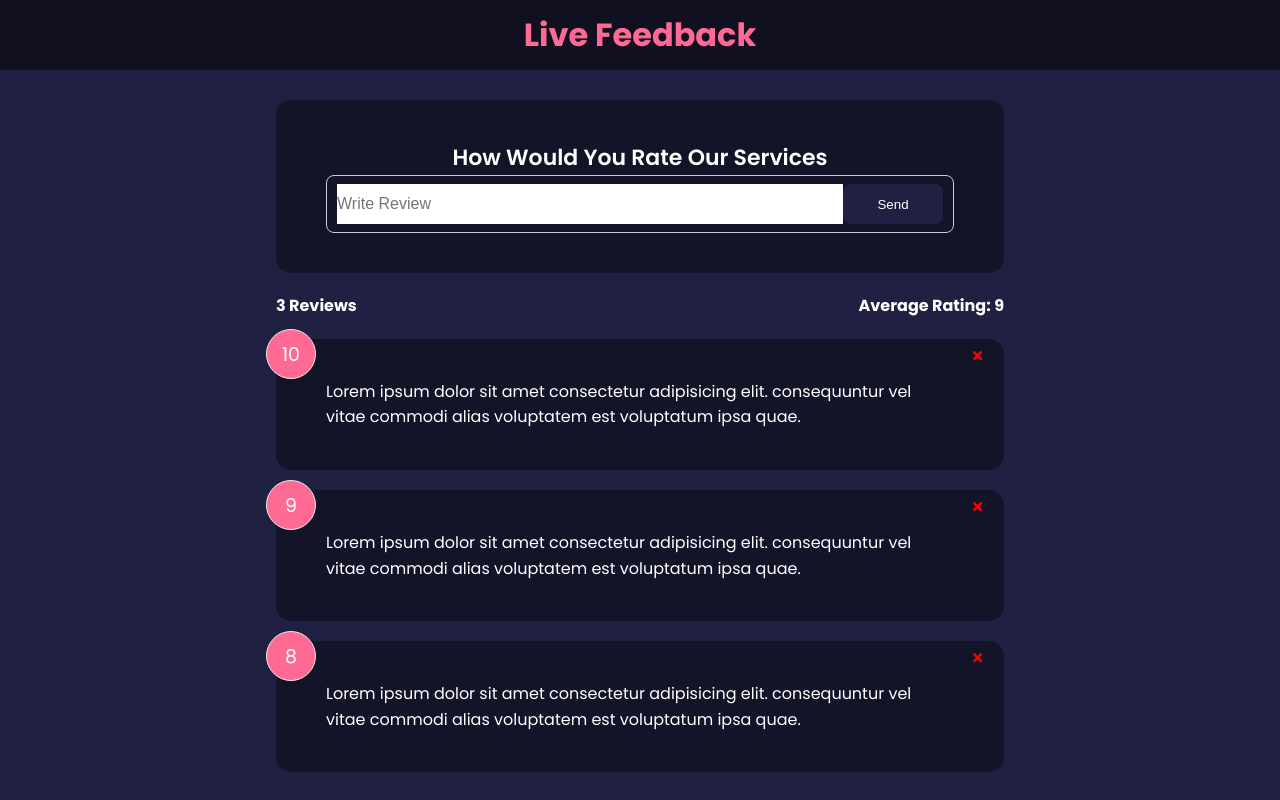
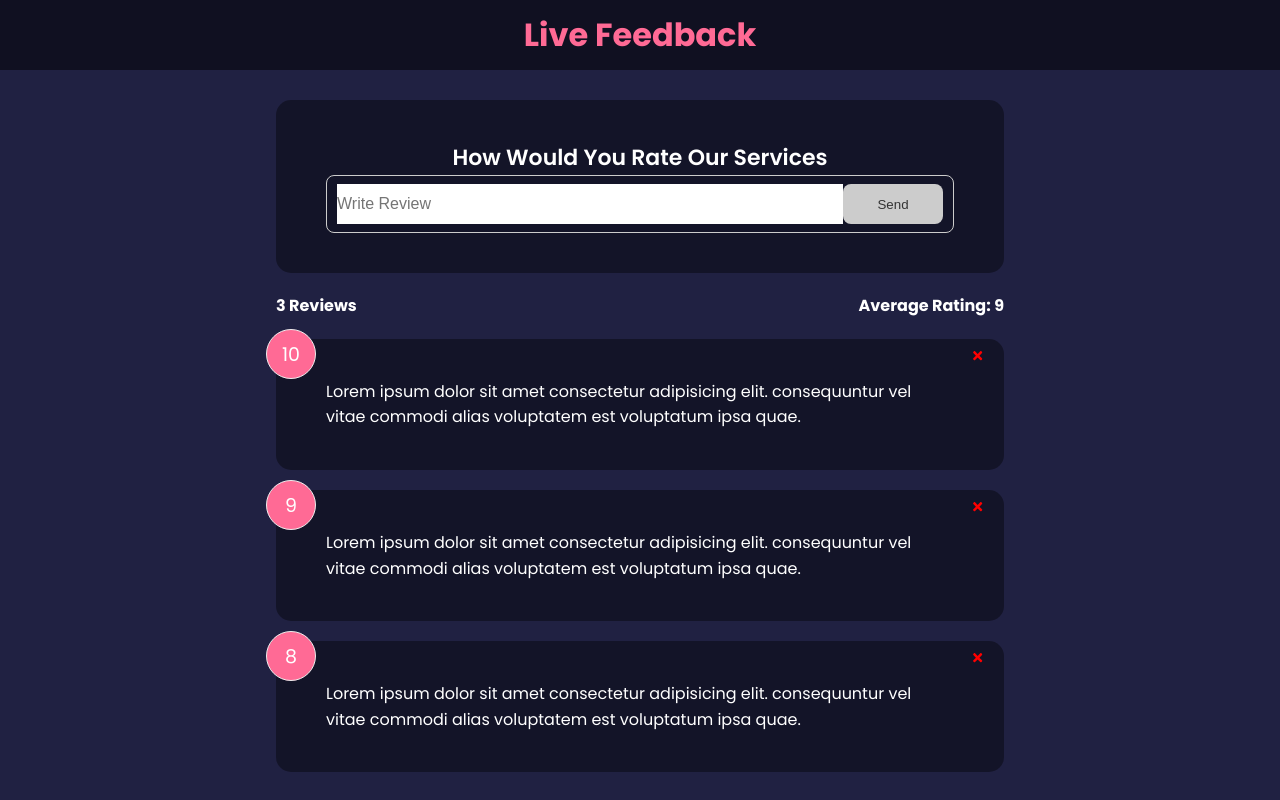
Before and after one commit to achingachris/Yelp-But-for-my-Skills, a React (Create React App) app: page / in a window 1280 px wide. Built offline with nearby package versions, Linux system fonts and the light colour scheme.

Commit message:
real time form validation

```diff
--- a/src/components/FeedbackForm.jsx
+++ b/src/components/FeedbackForm.jsx
@@ -4,8 +4,21 @@
 
 const FeedbackForm = () => {
   const [text, setText] = useState('')
+  const [btnDisabled, setBtnDisabled] = useState(true)
+  const [message, setMessage] = useState('')
 
   const handleTextChange = (e) => {
+    if (text === '') {
+      setBtnDisabled(true)
+      setMessage(null)
+    } else if (text !== '' &&  text.trim().length <= 10) {
+      setBtnDisabled(true)
+      setMessage('Text must be at least 10 characters long')
+    } else {
+      setBtnDisabled(false)
+      setMessage(null)
+    }
+
     setText(e.target.value)
   }
   return (
@@ -19,8 +32,12 @@
             placeholder='Write Review'
             value={text}
           />
-          <Button type='submit'>Send</Button>
+          <Button type='submit' isDisabled={btnDisabled}>
+            Send
+          </Button>
         </div>
+
+        {message && <div className='message'>{message}</div>}
       </form>
     </Card>
   )
```
